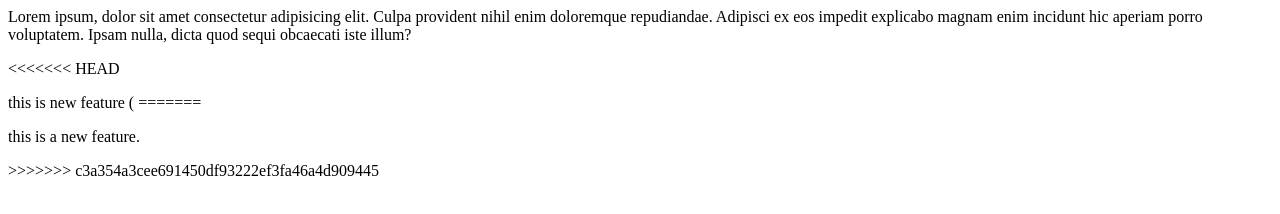
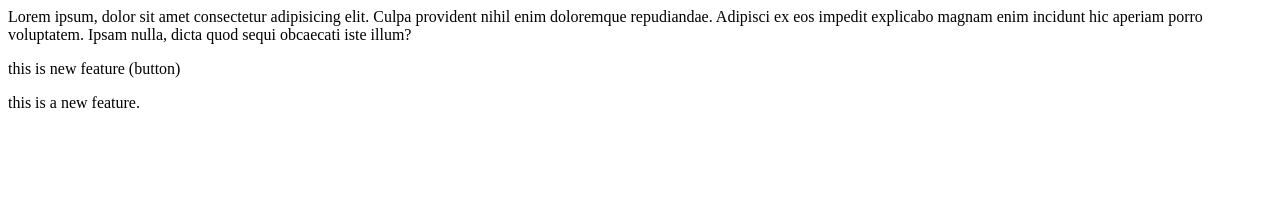
Before and after one commit to Sneha010924/local, a plain HTML site: page index.html in a window 1280 px wide. Drawn offline with Linux system fonts and the light colour scheme.

Commit message:
add both features

```diff
--- a/index.html
+++ b/index.html
@@ -2,9 +2,8 @@
 Lorem ipsum, dolor sit amet consectetur adipisicing elit. Culpa provident nihil enim doloremque repudiandae. Adipisci ex
 eos impedit explicabo magnam enim incidunt hic aperiam porro voluptatem. Ipsam nulla, dicta quod sequi obcaecati iste
 illum?</p>
-<<<<<<< HEAD
 
-<p>this is new feature (<button)</p>
-=======
+
+<p>this is new feature (button)</p>
+
 <p>this is a new feature.</p>
->>>>>>> c3a354a3cee691450df93222ef3fa46a4d909445
```
